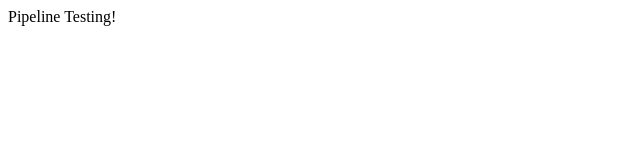
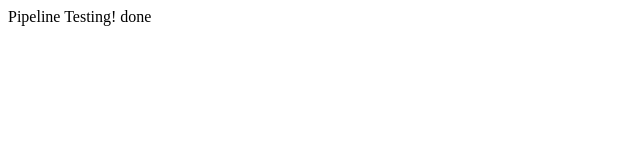
Before and after one commit to shivamkapar00712/devOps, a plain HTML site: page index.html in a window 1280 px wide. Shown: the full height of the page, 0-640 px from the left. Drawn offline with Linux system fonts and the light colour scheme.

Commit message:
Update index.html

```diff
--- a/index.html
+++ b/index.html
@@ -1,4 +1,4 @@
 <html>
 <head><title>Pipeline</title></head>
-<body>Pipeline Testing!</body>
+<body>Pipeline Testing! done</body>
 </html>
```
